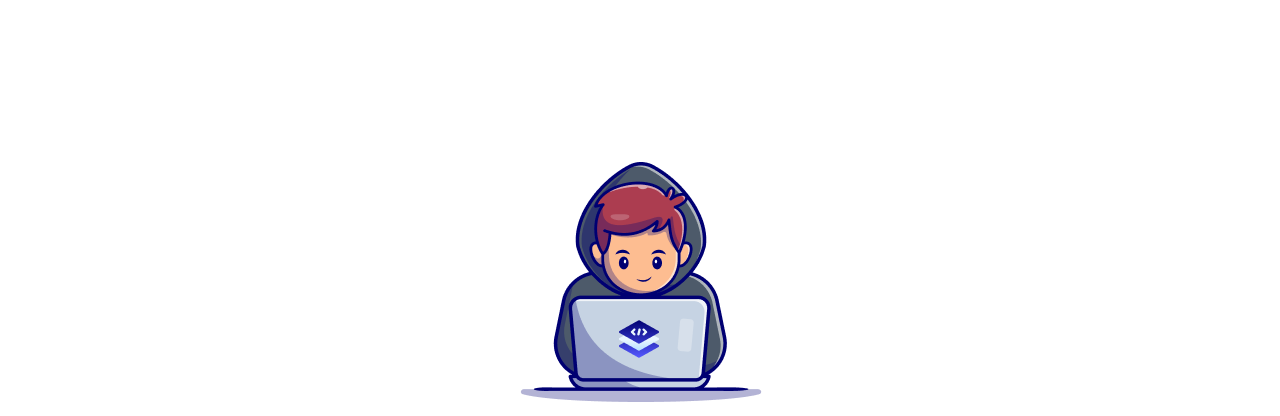
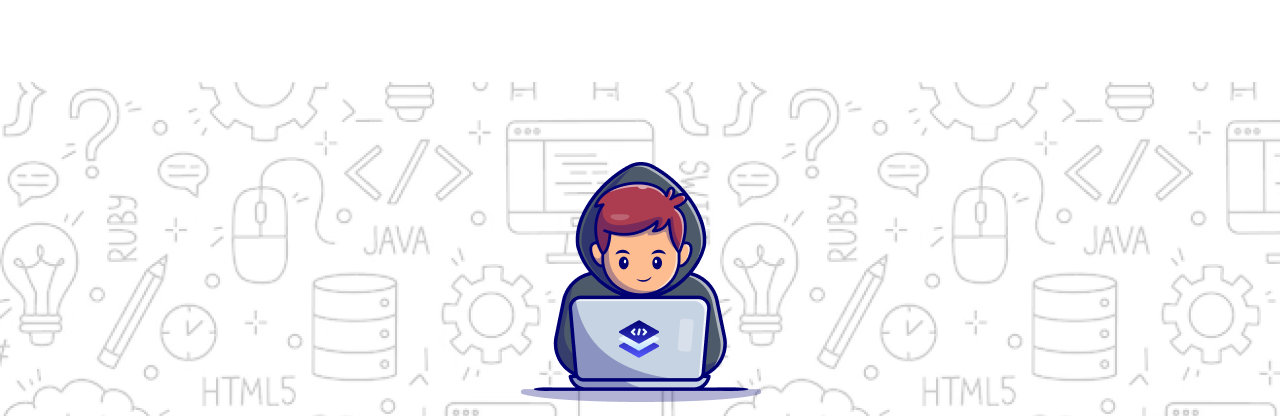
Before and after one commit to tobiburrahmantusar/assignment-1, a plain HTML site: page index.html in a window 1280 px wide. Shown: the part 149-565 px from the top of the page. Drawn offline with nearby package versions, Linux system fonts and the light colour scheme; the site is published under a folder, as on GitHub Pages, so addresses that start at the root find nothing; a web font is replaced by a local one.

Commit message:
Fixing Hero-bg error

```diff
--- a/style.css
+++ b/style.css
@@ -31,7 +31,7 @@ h3 {
 }
 /* banner section */
 .banner {
-    background-image: url(/assets/Hero-bg.png);
+    background-image: url(./assets/Hero-bg.png);
     margin-bottom: 50px;
 }
 .banner-items {
```
